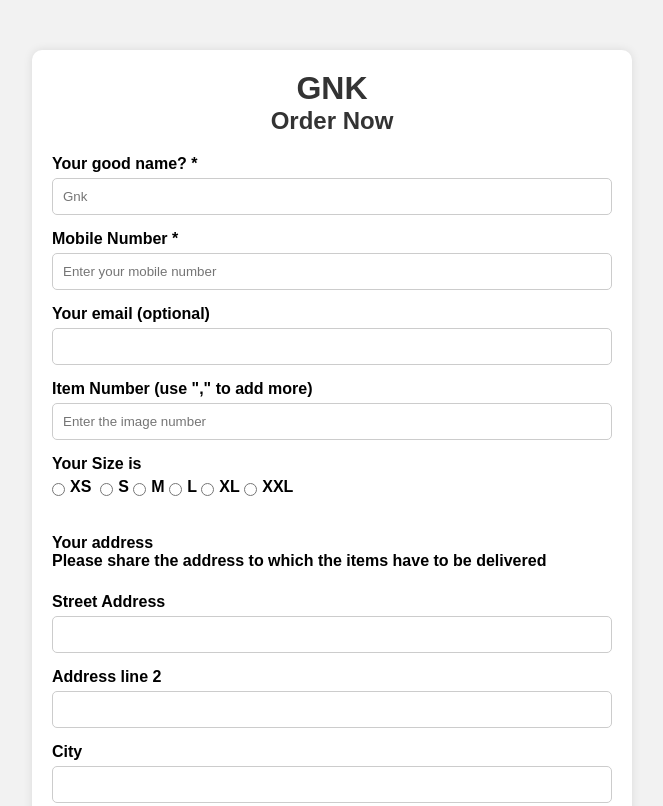
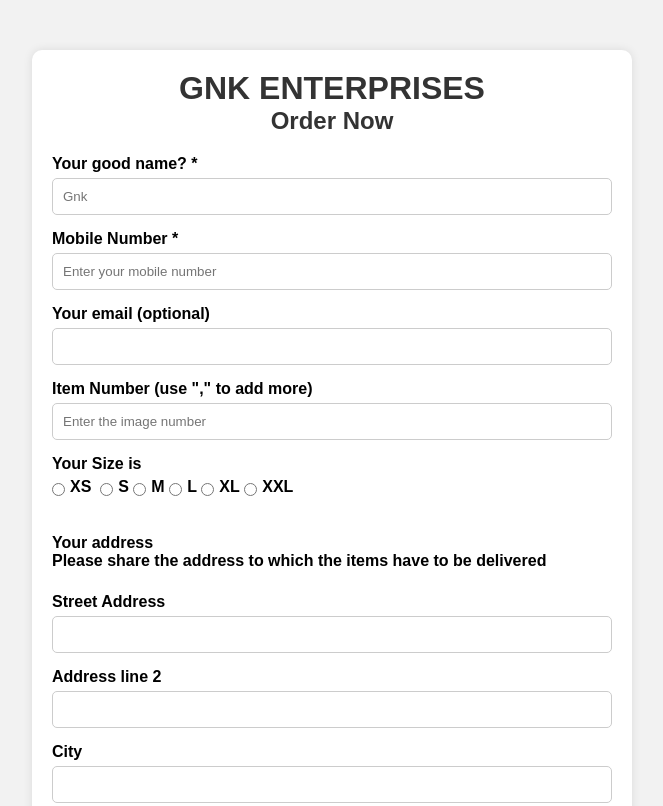
Before and after one commit to thepagedoor/forms, a plain HTML site: page form1/index.html in a window 1280 px wide. Shown: the top 806 px of the page, without its empty margins (308-971 px from the left). Drawn offline with Linux system fonts and the light colour scheme.

Commit message:
Update index.html

```diff
--- a/form1/index.html
+++ b/form1/index.html
@@ -123,7 +123,7 @@
 </head>
 <body>
     <div class="container">
-        <h1>GNK</h1>
+        <h1>GNK ENTERPRISES </h1>
         <h2>Order Now</h2>
         <form id="whatsappForm" method="post">
             <label for="name">Your good name? *</label>
```
